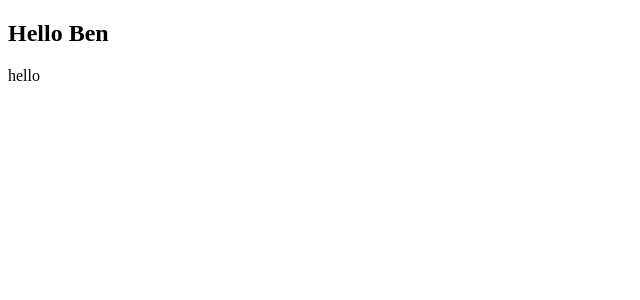
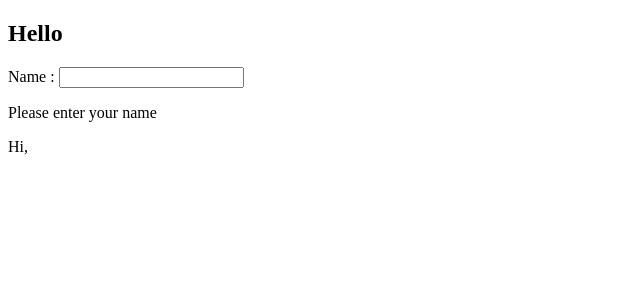
Before and after one commit to benbaroque/angular13, an Angular app: page / in a window 1280 px wide. Shown: the top 300 px of the page, without its empty margins (0-640 px from the left). Built offline with nearby package versions, Linux system fonts and the light colour scheme.

Commit message:
properties and event binding

```diff
--- a/src/app/app.component.html
+++ b/src/app/app.component.html
@@ -1,2 +1,4 @@
-<h2>Hello Ben</h2>
-{{title}}
+<h2>Hello</h2>
+Name : <input type="text" (input)="doSomeThing($event)" />
+<p>Please enter your name</p>
+<p>Hi, {{name}}</p>
--- a/src/app/app.component.ts
+++ b/src/app/app.component.ts
@@ -6,5 +6,10 @@ import { Component } from '@angular/core';
   styleUrls: ['./app.component.css']
 })
 export class AppComponent {
-  title = 'hello';
+  name = '';
+
+  doSomeThing(event: Event){
+    let val = (event.target as HTMLInputElement).value;
+    this.name = val;
+  }
 }
```
